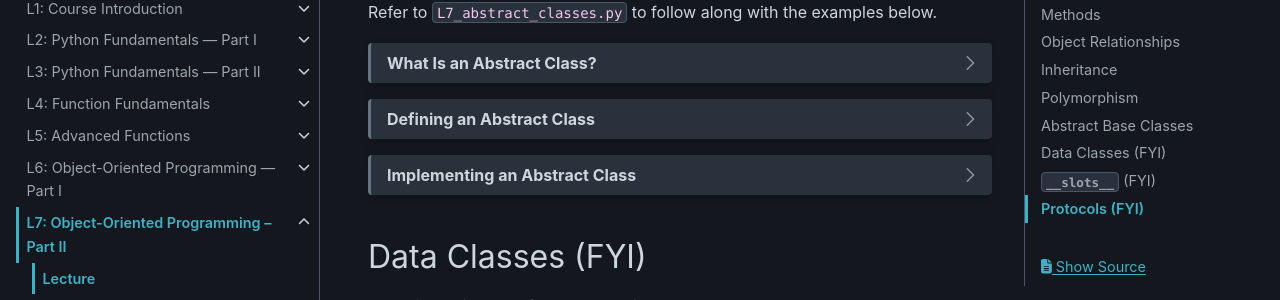
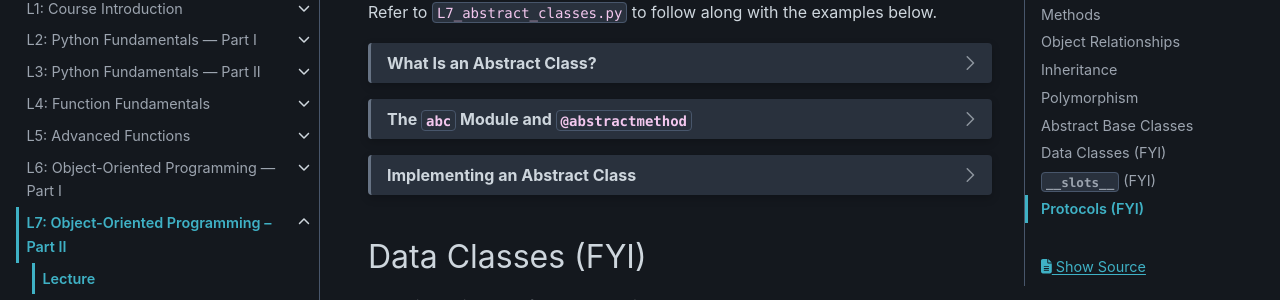
Before and after one commit to zeidk/enpm605-spring-2026-docs, a Sphinx documentation site: the page built from docs/source/lectures/lecture7/l7_lecture.rst, in a window 1280 px wide and 900 px high, scrolled down 1934 px. Shown: the part 151-451 px from the top of the window. Built offline with Sphinx 7.4.7 and the PyData theme 0.15.4, drawn with Linux system fonts in a browser that asks for light colours; some of the changed lines change nothing that is shown.

Commit message:
fixed issue in lecture 7

```diff
--- a/docs/source/lectures/lecture7/l7_lecture.rst
+++ b/docs/source/lectures/lecture7/l7_lecture.rst
@@ -1431,28 +1431,13 @@
          **UML notation**: ``Animal`` is an abstract base class. Abstract class name appears in italics with a circled A; concrete subclasses carry a circled C. Abstract methods are also italicized.
 
 
-.. dropdown:: Defining an Abstract Class
-
-   Import ``ABC`` from ``abc``. Inheriting from ``ABC`` alone marks the class as
-   abstract and prevents direct instantiation, but does not yet enforce any interface.
-
-   .. code-block:: python
-
-      from abc import ABC
-
-      class Animal(ABC):
-          def __init__(self, name: str, age: int, weight: float):
-              self._name = name
-              self._age = age
-              self._weight = weight
-
-          def eat(self) -> None:
-              print(f"{self._name} is eating")
-
-      # animal = Animal("Generic", 1, 1.0)
-      # TypeError: cannot instantiate abstract class
-
-   Adding ``@abstractmethod`` creates the contract that subclasses must fulfill.
+.. dropdown:: The ``abc`` Module and ``@abstractmethod``
+
+   Import ``ABC`` and ``abstractmethod`` from ``abc``. Inheriting from ``ABC``
+   marks the class as abstract, but on its own it does **not** prevent
+   instantiation and does not enforce any interface. ``TypeError`` is only raised
+   when at least one ``@abstractmethod`` is declared and a subclass fails to
+   implement it.
 
    .. code-block:: python
 
@@ -1463,14 +1448,10 @@
               self._name = name
 
           @abstractmethod
-          def make_sound(self) -> None:
-              """Every subclass must implement this."""
-              pass
+          def make_sound(self) -> None: ...
 
           @abstractmethod
-          def move(self) -> None:
-              """Every subclass must implement this."""
-              pass
+          def move(self) -> None: ...
 
       class Cat(Animal):
           def make_sound(self) -> None:
@@ -1479,18 +1460,20 @@
           def move(self) -> None:
               print(f"{self._name} walks gracefully")
 
-      # OK: all @abstractmethod implemented
+      # OK: all abstract methods implemented
       kitty = Cat("Kitty")
       kitty.make_sound()   # Kitty says: Meow
 
    .. note::
 
       ``@abstractmethod`` declares that a method **must** be overridden in every
-      concrete subclass. A subclass that does not implement all abstract methods
-      cannot be instantiated. An abstract method can have a body -- the subclass
-      can call it via ``super().make_sound()`` -- but an empty body is the norm.
-      ``ABC`` is simply a helper class that sets ``ABCMeta`` as the metaclass.
-      You can also write ``class Animal(metaclass=ABCMeta)`` but
+      concrete subclass. A subclass that omits any abstract method cannot be
+      instantiated -- Python raises ``TypeError`` at instantiation time, not at
+      the point where the missing method would be called. An abstract method can
+      have a body (callable via ``super().make_sound()``), but an empty body is
+      the norm. ``ABC`` alone does **not** prevent instantiation; it is
+      ``@abstractmethod`` that enforces the contract. ``ABC`` sets ``ABCMeta``
+      as the metaclass; ``class Animal(metaclass=ABCMeta)`` is equivalent but
       ``class Animal(ABC)`` is the preferred style.
 
 
@@ -1506,7 +1489,7 @@
 
       .. figure:: /_static/images/L7/abstract_concrete_class_diagram_light.png
          :alt: Abstract Animal with concrete Cat, Dog, and Bird subclasses
-         :width: 70%
+         :width: 60%
          :align: center
          :class: only-light
 
@@ -1514,7 +1497,7 @@
 
       .. figure:: /_static/images/L7/abstract_concrete_class_diagram_dark.png
          :alt: Abstract Animal with concrete Cat, Dog, and Bird subclasses
-         :width: 70%
+         :width: 60%
          :align: center
          :class: only-dark
 
@@ -1522,7 +1505,7 @@
 
       .. figure:: /_static/images/L7/abstract_concrete_class_diagram_light.png
          :alt: Abstract Animal with concrete Cat, Dog, and Bird subclasses
-         :width: 70%
+         :width: 60%
          :align: center
 
          Abstract ``Animal`` with concrete subclasses ``Cat``, ``Dog``, and ``Bird``.
```
Also changed, not shown: docs/source/_static/svg/L7/inheritance_animal.svg.
